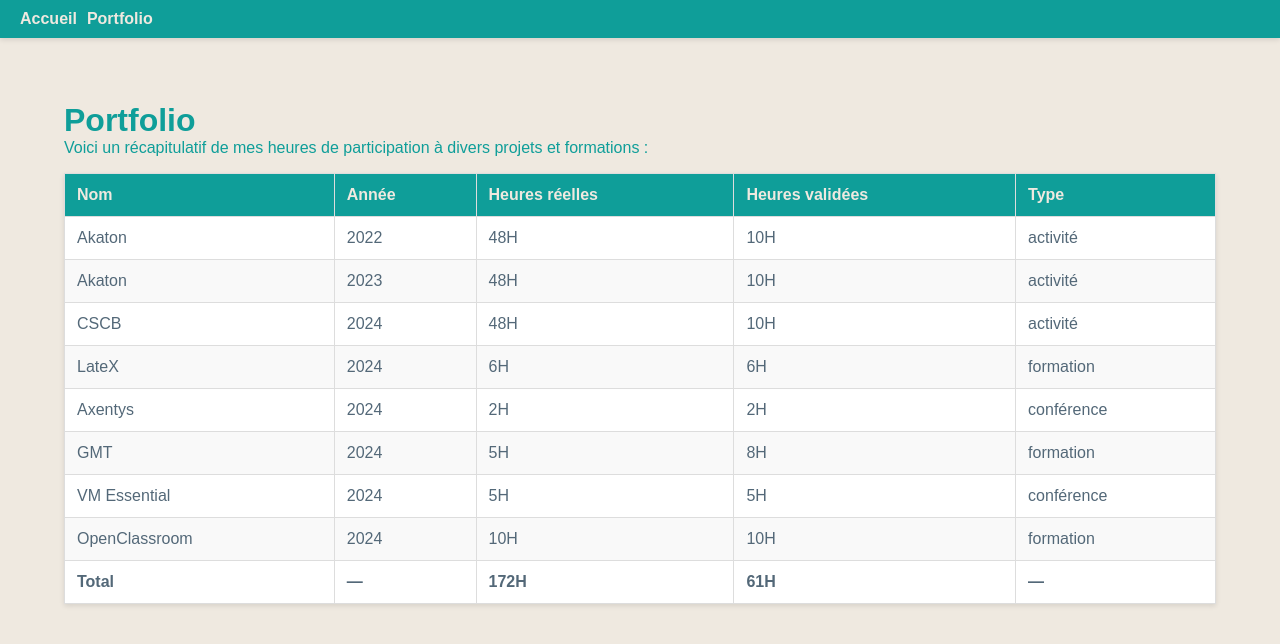
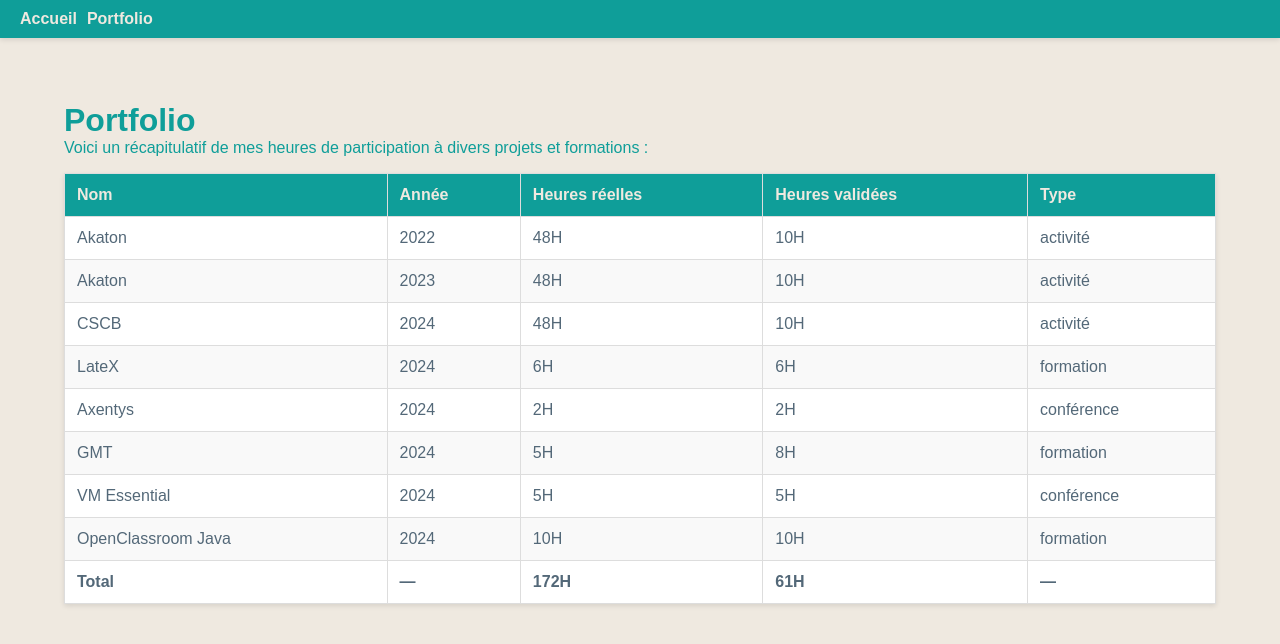
Before and after one commit to Dimtiri19/Portfolio, a React (Vite) app: page /Portfolio in a window 1280 px wide. Shown: the top 644 px of the page. Built offline with nearby package versions, Linux system fonts and the light colour scheme; a web font is replaced by a local one.

Commit message:
Update Portfolio.jsx

```diff
--- a/src/pages/Portfolio.jsx
+++ b/src/pages/Portfolio.jsx
@@ -11,7 +11,7 @@ function About() {
     { nom: 'Axentys', annee: '2024', reel: '2H', valide: '2H', preuve: 'preuve_05', type: 'conférence' },
     { nom: 'GMT', annee: '2024', reel: '5H', valide: '8H', preuve: 'preuve_06', type: 'formation' },
     { nom: 'VM Essential', annee: '2024', reel: '5H', valide: '5H', preuve: 'preuve_07', type: 'conférence' },
-    { nom: 'OpenClassroom', annee: '2024', reel: '10H', valide: '10H', preuve: 'preuve_08', type: 'formation' },
+    { nom: 'OpenClassroom Java', annee: '2024', reel: '10H', valide: '10H', preuve: 'preuve_08', type: 'formation' },
   ];
 
   return (
```
